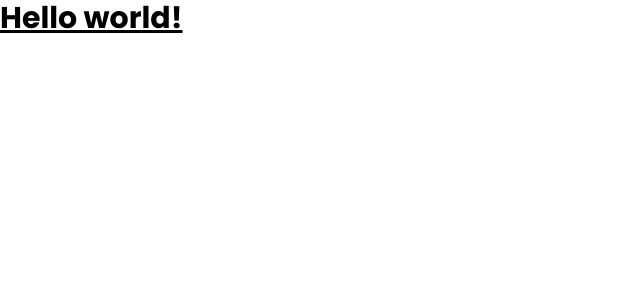
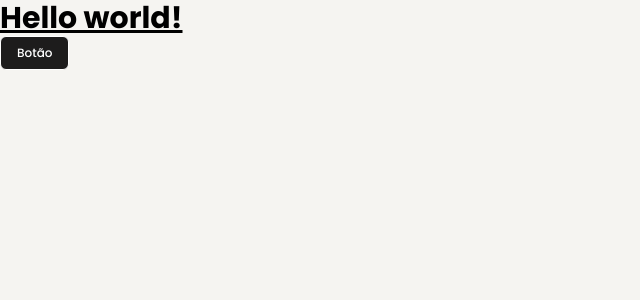
Before and after one commit to MateusLDev/web-portfolio, a Nuxt app: page / in a window 1280 px wide. Shown: the top 300 px of the page, without its empty margins (0-640 px from the left). Built offline with nearby package versions, Linux system fonts and the light colour scheme.

Commit message:
feature: Creating Button component

```diff
--- a/app.vue
+++ b/app.vue
@@ -1,5 +1,7 @@
 <template>
   <div>
     <h1 class="text-3xl font-bold underline">Hello world!</h1>
+
+    <Button text="Botão" variant="outlinded dark"/>
   </div>
 </template>
--- a/assets/css/main.css
+++ b/assets/css/main.css
@@ -1,3 +1,10 @@
 @tailwind base;
 @tailwind components;
 @tailwind utilities;
+
+body {
+  margin: 0;
+  padding: 0;
+  box-sizing: border-box;
+  background-color: #F5F4F1;
+}
--- /dev/null
+++ b/components/Button.vue
@@ -0,0 +1,29 @@
+<script setup lang="ts">
+type ButtonVariantType = "primary" | "outlined" | "outlinded dark";
+
+enum buttonColors {
+  primary = "border-primary bg-primary text-white-900",
+  outlined = "border-primary bg-white-900 text-primary",
+  "outlinded dark" = "border-white-900 bg-black-800 text-white-900",
+}
+
+interface ButtonPropsInterface {
+  text: string;
+  variant: ButtonVariantType;
+}
+
+const { text, variant } = defineProps<ButtonPropsInterface>();
+
+const buttonStyle = computed(() => {
+  return buttonColors[variant];
+});
+</script>
+
+<template>
+  <button
+    class="border px-4 py-2 rounded-md font-medium text-xs"
+    :class="buttonStyle"
+  >
+    {{ text }}
+  </button>
+</template>
```
